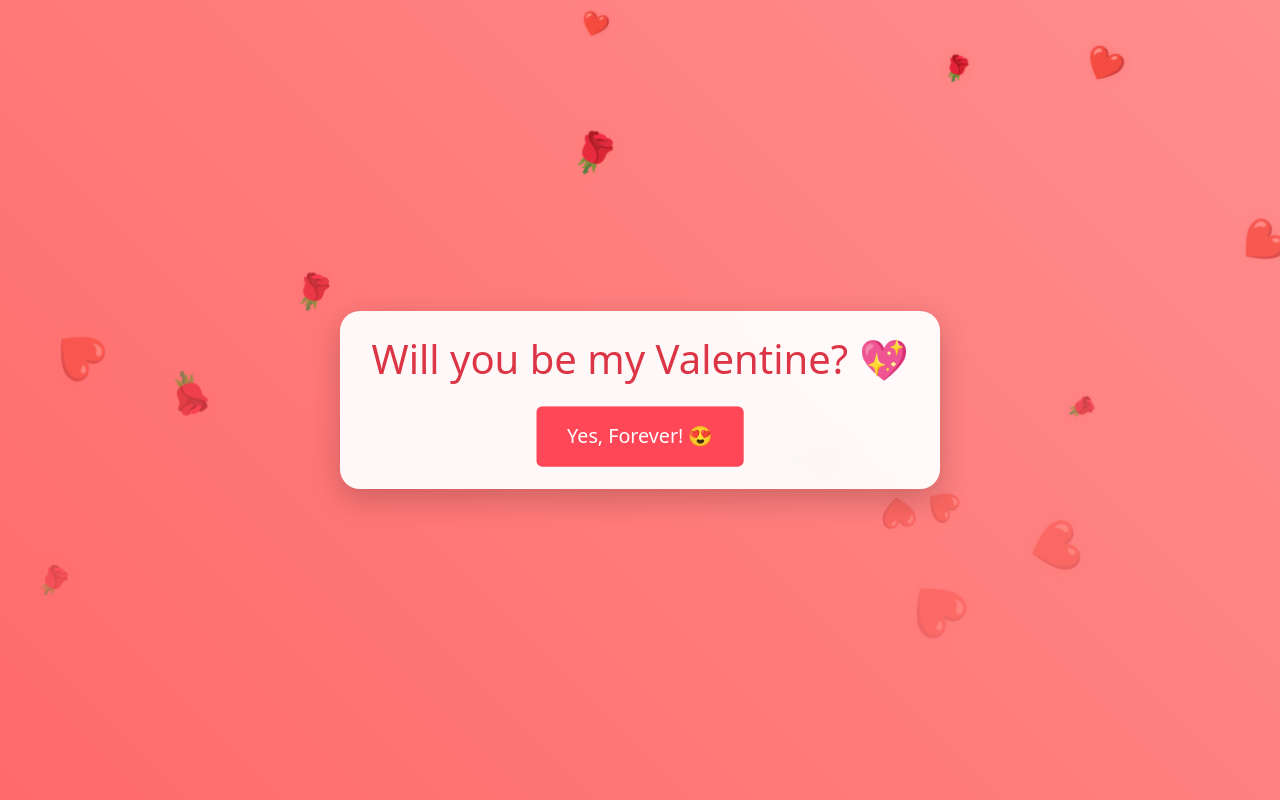
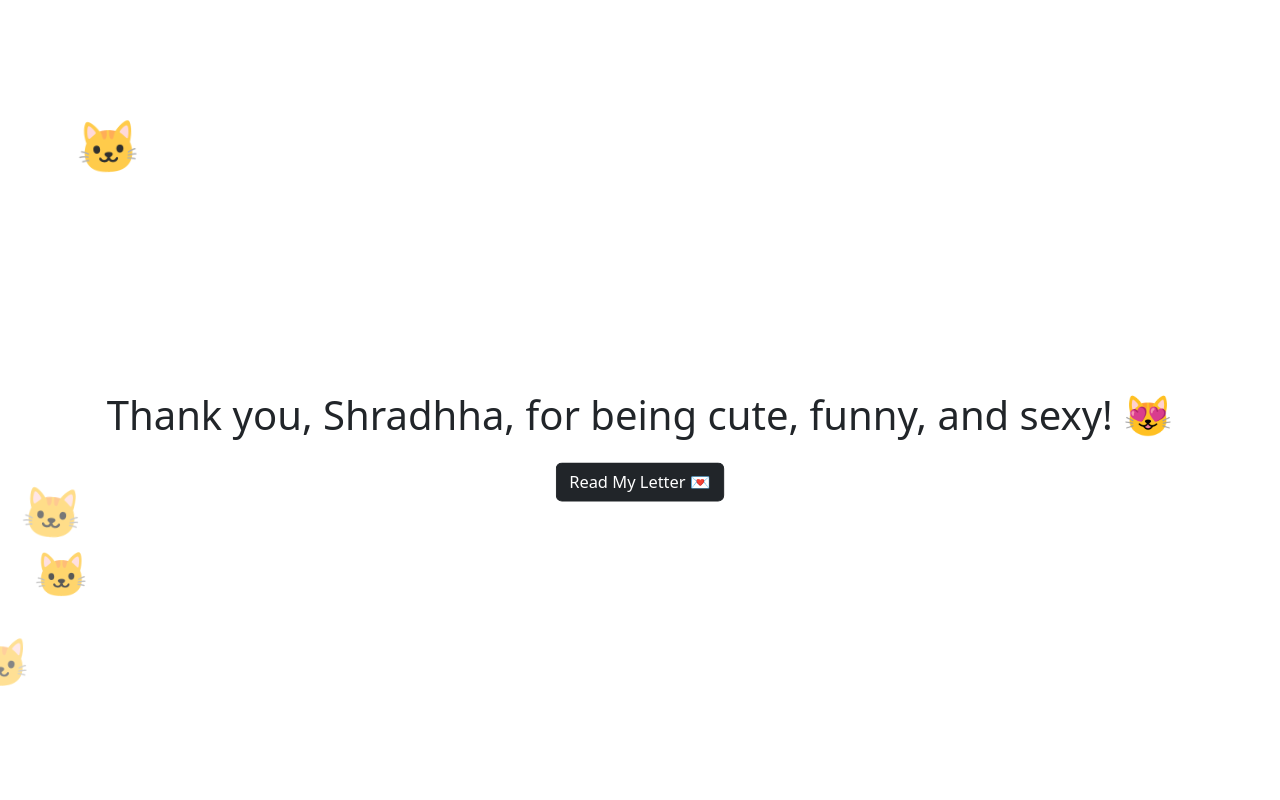
Before and after one commit to Shouvik-Ghosh01/new-repo, a React (Create React App) app: page / in a window 1280 px wide. Built offline with nearby package versions, Linux system fonts and the light colour scheme.

Commit message:
Update App.js

```diff
--- a/src/App.js
+++ b/src/App.js
@@ -3,23 +3,23 @@ import { motion } from "framer-motion";
 import "bootstrap/dist/css/bootstrap.min.css";
 import "./styles.css";
 
-const ValentineProposal = () => {
+const ThankYouShradhha = () => {
   const [showLetter, setShowLetter] = useState(false);
 
   return (
-    <div className="valentine-container">
-      {/* Floating Hearts & Roses */}
-      <div className="floating-hearts">
-        {[...Array(15)].map((_, i) => (
+    <div className="thankyou-container">
+      {/* Floating Happy Cat Animation */}
+      <div className="floating-cat">
+        {[...Array(5)].map((_, i) => (
           <motion.div
             key={i}
-            className="heart"
+            className="cat"
             initial={{ opacity: 0 }}
             animate={{
               y: [-100, window.innerHeight + 100],
               x: [0, Math.random() * 100 - 50],
               opacity: [1, 0],
-              rotate: [0, Math.random() * 360],
+              rotate: [0, Math.random() * 20 - 10],
               scale: [0.8, 1.2]
             }}
             transition={{
@@ -30,36 +30,36 @@ const ValentineProposal = () => {
             }}
             style={{
               left: `${Math.random() * 100}%`,
-              fontSize: `${20 + Math.random() * 30}px`
+              fontSize: `${40 + Math.random() * 20}px`
             }}
           >
-            {Math.random() > 0.5 ? '❤️' : '🌹'}
+            🐱
           </motion.div>
         ))}
       </div>
 
-      <div className="proposal-box text-center p-4">
+      <div className="message-box text-center p-4">
         <motion.h1
-          className="text-danger mb-4"
+          className="text-dark mb-4"
           initial={{ scale: 0.8 }}
           animate={{ scale: 1 }}
           transition={{ type: 'spring', stiffness: 200 }}
         >
-          Will you be my Valentine? 💖
+          Thank you, Shradhha, for being cute, funny, and sexy! 😻
         </motion.h1>
         <div className="d-flex justify-content-center gap-3 mt-3">
           <motion.button
-            className="btn btn-danger pulse"
+            className="btn btn-dark pulse"
             onClick={() => setShowLetter(true)}
             whileHover={{ scale: 1.1 }}
             whileTap={{ scale: 0.95 }}
           >
-            Yes, Forever! 😍
+            Read My Letter 💌
           </motion.button>
         </div>
       </div>
 
-      {/* Love Letter with Opening Animation */}
+      {/* Love Letter Animation */}
       {showLetter && (
         <motion.div
           className="love-letter p-4 mt-4 text-center"
@@ -86,21 +86,21 @@ const ValentineProposal = () => {
               transition: { delay: 0.5, duration: 0.4 }
             }}
           >
-            <h2>My Dear Abhii, 💌</h2>
+            <h2>Dear Shradhha, 💌</h2>
             <motion.p
               initial={{ x: -50, opacity: 0 }}
               animate={{ x: 0, opacity: 1 }}
               transition={{ delay: 0.7 }}
             >
-              I'm not so good with words, but I would like to thank you for being so patient with me.🌟
-              You're my cute, angry bird with such broken humor. I mean, c'mon, at times it even surprises me, but yeah, love that as well.
+              Since the moment I met you, you've been the highlight of my days. 🌟
+              You're my adorable, mischievous, and incredibly charming black cat in human form. 😻
             </motion.p>
             <motion.p
               initial={{ x: 50, opacity: 0 }}
               animate={{ x: 0, opacity: 1 }}
               transition={{ delay: 1.0 }}
             >
-              Thank you for being constant to someone like me. Thank you for being my valentine and yeahh I LOVEE YOUU.
+              Thank you for being the most amazing person I could have asked for. You're the best date I've had since coming here, and I can't wait for more moments with you. 💕
             </motion.p>
             <motion.p
               initial={{ scale: 0.8, opacity: 0 }}
@@ -108,7 +108,7 @@ const ValentineProposal = () => {
               transition={{ delay: 1.5 }}
               className="mt-4"
             >
-              <strong>Yours now and always, <br/>Your Shouvik 💘</strong>
+              <strong>Yours, now and always,<br/>Your Favorite Date 💖</strong>
             </motion.p>
           </motion.div>
         </motion.div>
@@ -117,4 +117,4 @@ const ValentineProposal = () => {
   );
 };
 
-export default ValentineProposal;
+export default ThankYouShradhha;
```
